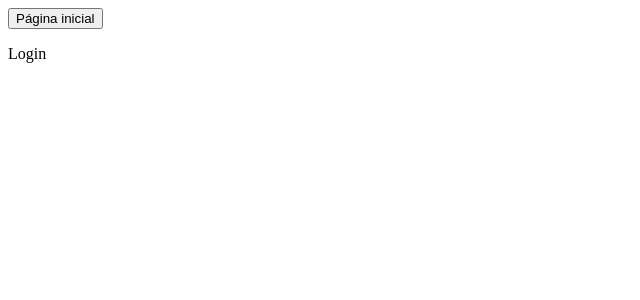
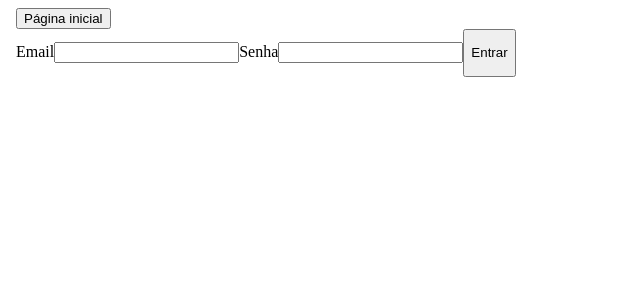
Before and after one commit to DanMacedo99/Projeto-Estudos, a React (Create React App) app in the folder Aulas/: page /entrar in a window 1280 px wide. Shown: the top 300 px of the page, without its empty margins (0-640 px from the left). Built offline with nearby package versions, Linux system fonts and the light colour scheme.

Commit message:
feature/new form and state

```diff
--- a/Aulas/src/app/pages/login/Login.tsx
+++ b/Aulas/src/app/pages/login/Login.tsx
@@ -1,17 +1,45 @@
+import { useState } from "react";
 import { useNavigate } from "react-router-dom"
 //pela atualização do react-dom invés de useHistory utilizamos useNavigate
 export const Login = () => {
-
+    const [email, setEmail] = useState('');
+    const [senha, setSenha] = useState('');
     const navigate = useNavigate();
     //const history = useHistory();
+
+    const handleEntrar = () => {
+        console.log(email)
+        console.log(senha)
+    }
     const handleClick = () => {
         navigate("/pagina-inicial")
     // history.push("/pagina-inicial")
     }
     return (
-        <div>
+        <body>
+            <div>
             <button onClick={handleClick}>Página inicial</button>
-            <p>Login</p>
-        </div>
-    )
-}
+            </div>
+
+            <div>
+                <form>
+                    <label>
+                        <span>Email</span>
+                        <input value={email} onChange={evento => setEmail(evento.target.value)}/>
+                    </label>
+
+
+                    <label>
+                        <span>Senha</span>
+                        <input type="password" value={senha} onChange={evento => setSenha(evento.target.value)} />
+                    </label>
+
+
+                    <button type="button" onClick={handleEntrar}>
+                        <p>Entrar</p>
+                    </button>
+                </form>
+            </div>
+        </body>
+
+)}
```
Also changed, not shown: 1 other file (tests, documents, lock files or other folders).
